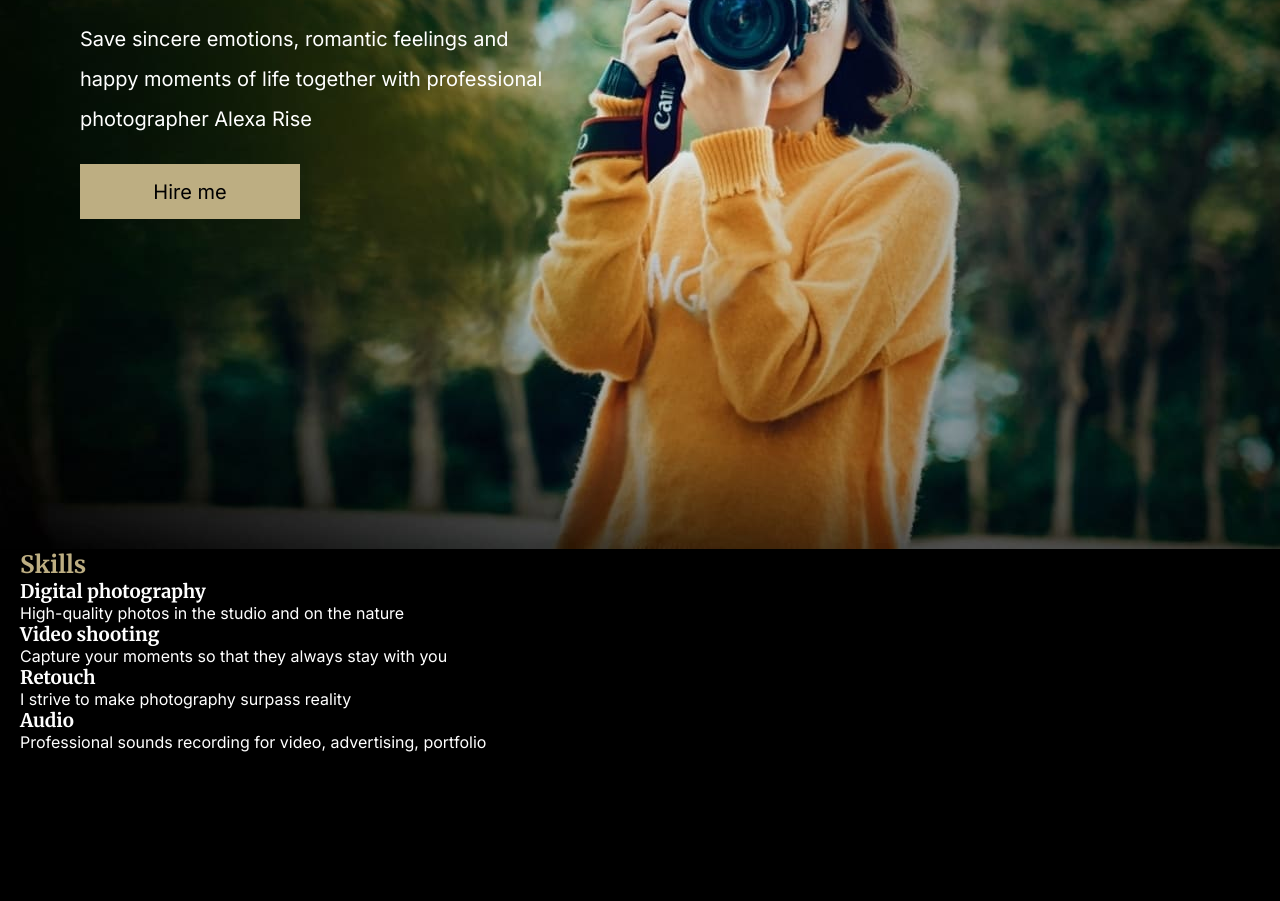
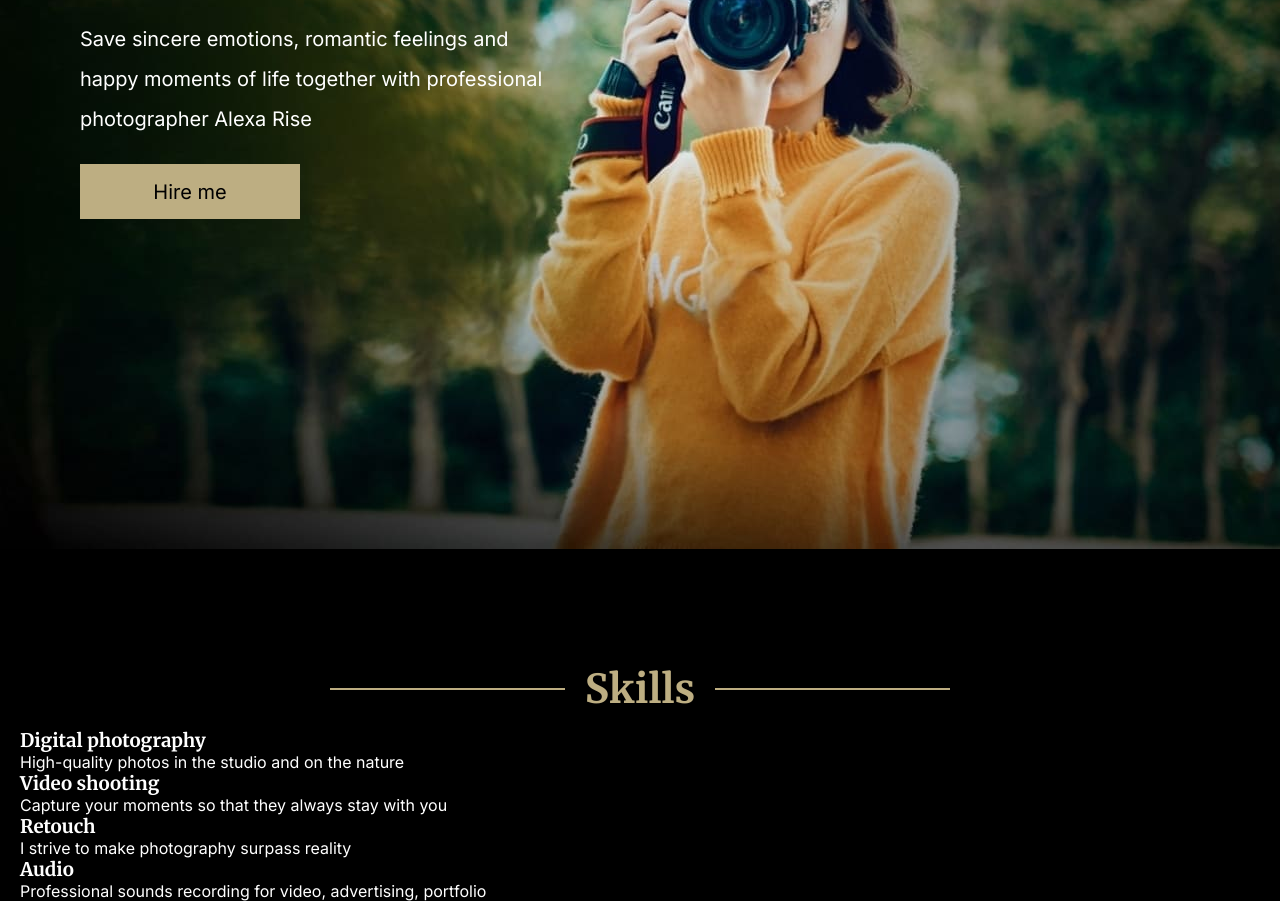
Before and after one commit to DmitriyPlyshevskiy/frontend_educational-projects, a plain HTML site: page portfolio/index.html in a window 1280 px wide. Shown: the part 361-1262 px from the top of the page. Before the commit the page ends 1113 px from the top, so only its background shows below. Drawn offline with Linux system fonts and the light colour scheme.

Commit message:
feat: added styles for title skill section

```diff
--- a/portfolio/style.css
+++ b/portfolio/style.css
@@ -112,6 +112,10 @@ a {
     cursor: pointer;
 }
 
+.active {
+    color: #BDAE82;
+}
+
 /* MAIN */
 
 /*HER0 SECTION */
@@ -123,6 +127,7 @@ a {
     background-image: url(./assets/img/bg.png);
     background-repeat: no-repeat;
     background-position: center -90px;
+    background-size: 1440px 910px;
 }
 
 .hero {
@@ -139,3 +144,23 @@ a {
     line-height: 40px;
     padding-bottom: 25px;
 }
+
+/* SKILLS SECTION */
+.skills {
+    padding-top: 100px;
+}
+
+.skills-title {
+    margin: 0 auto;
+    width: 50%;
+    text-align: center;
+    background-image: linear-gradient(to top, #000 39px, #bdae82 39px, #bdae82 41px, #000 41px);
+}
+
+.section-title{
+    display: inline-block;
+    font-size: 40px;
+    line-height: 80px;
+    padding: 0 20px;
+    background-color: #000;
+}
```
